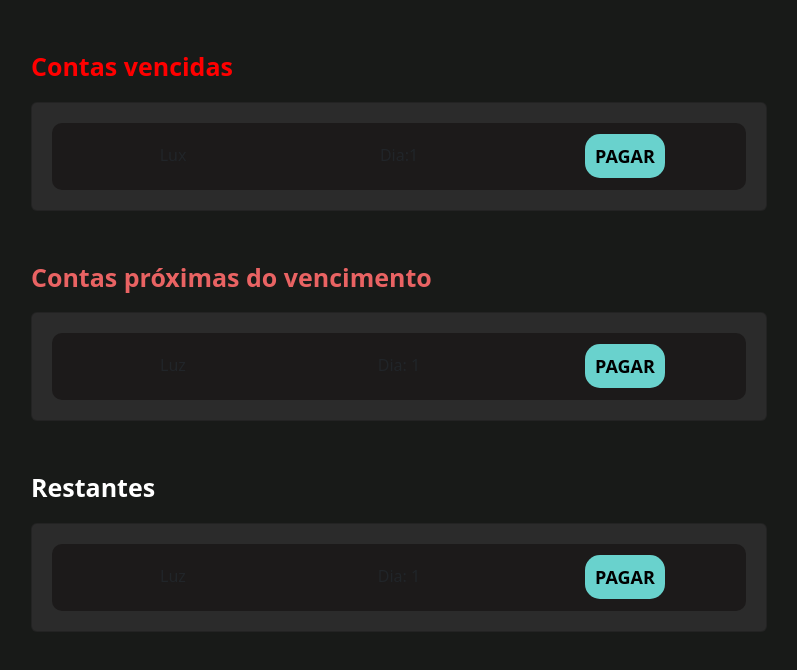
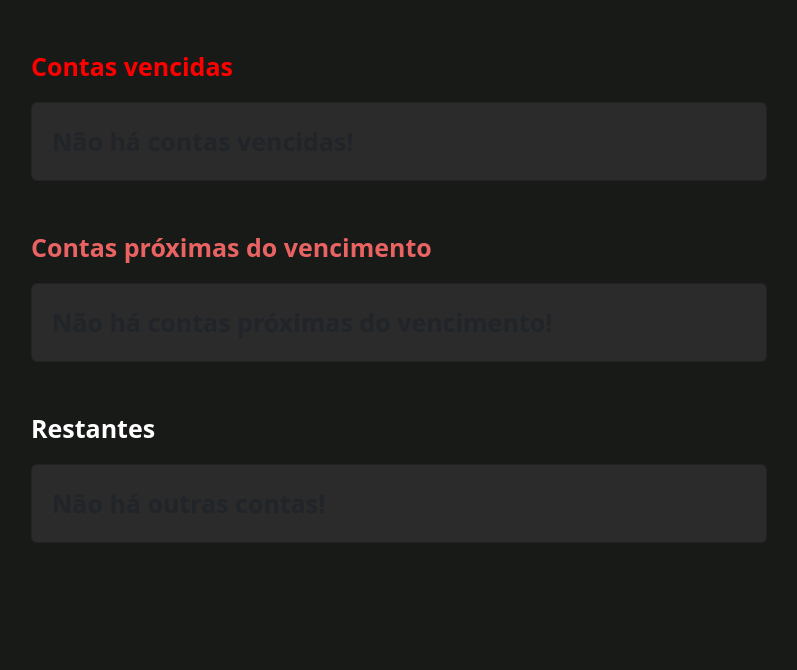
Before and after one commit to Maia1111/PSW_7.0_FINANCE_2023, a Django app: page /contas/ver_contas in a window 1280 px wide. Shown: the part 56-726 px from the top of the page, without its empty margins (51-848 px from the left). Run offline with Django 4.2, Linux system fonts and the light colour scheme; data comes from the database, SQL or seed files in the repository; both versions use the stored data as it was after the commit.

Commit message:
Concluido as mensagem na pagina ver contas

```diff
--- a/contas/templates/ver_contas.html
+++ b/contas/templates/ver_contas.html
@@ -30,14 +30,19 @@
             <div class="col-md-8">
                 <p class="fonte-destaque" style="color: red;">Contas vencidas</p>
                 <div class="card">
+                    {% if not contas_vencidas  %}
+                        <span class="fonte-destaque" > Não há contas vencidas!</span>
 
+                        {% else %}
+
+                            {% for  conta  in contas_vencidas  %}
                             <div class="linha-conta">
                                 <div class="row">
                                     <div class="col-md text-center">
-                                        Lux
+                                        {{conta}}
                                     </div>
                                     <div class="col-md text-center">
-                                        Dia:1
+                                        Dia:{{conta.dia_pagamento}}
                                     </div>
                                     <div class="col-md text-center">
                                         <a href="#" class="botao-principal">PAGAR</a>
@@ -45,26 +50,37 @@
                                 </div>
                             </div>
 
+                            {% endfor %}
+                    {% endif %}
+
+
+
                 </div>
                 <br>
                 <br>
                 <p class="fonte-destaque" style="color: #E96363;">Contas próximas do vencimento</p>
                 <div class="card">
+                        {% if  not contas_proximas_vencimento %}
+                            <span class="fonte-destaque" > Não há contas próximas do vencimento!</span>
 
+                        {% else %}
 
+                            {% for conta in contas_proximas_vencimento %}
                                 <div class="linha-conta">
                                     <div class="row">
                                         <div class="col-md text-center">
-                                        Luz
+                                            {{conta}}
                                         </div>
-                                    <div class="col-md text-center">
-                                        Dia: 1
+                                        <div  class="col-md text-center">
+                                            Dia:{{conta.dia_pagamento}}
                                         </div>
                                         <div class="col-md text-center">
                                             <a href="#" class="botao-principal">PAGAR</a>
                                         </div>
                                     </div>
                                 </div>
+                            {% endfor %}
+                        {% endif %}
 
 
 
@@ -74,20 +90,28 @@
                 <p class="fonte-destaque">Restantes</p>
                 <div class="card">
 
+                    {% if not outras_contas_pagar %}
+                        <span class="fonte-destaque" > Não há outras contas!</span>
+                    {% else %}
 
+                          {% for conta in  outras_contas_pagar %}
                           <div class="linha-conta">
                             <div class="row">
                                 <div class="col-md text-center">
-                                        Luz
+                                    {{conta}}
                                 </div>
                                 <div class="col-md text-center">
-                                        Dia: 1
+                                    Dia:{{conta.dia_pagamento}}
                                 </div>
                                 <div class="col-md text-center">
                                     <a href="#" class="botao-principal">PAGAR</a>
                                 </div>
                             </div>
                         </div>
+
+
+                          {% endfor %}
+                    {% endif %}
 
 
 
--- a/contas/views.py
+++ b/contas/views.py
@@ -47,11 +47,16 @@ def ver_contas(request):
     DIA_ATUAL = datetime.now().day
     contas = ContaPagar.objects.all()
     contas_pagas = ContaPaga.objects.filter(data_pagamento__month=MES_ATUAL).values('conta')
-    contas_vencidas = ContaPagar.objects.filter(dia_pagamento__lt=DIA_ATUAL).exclude(id__in=contas_pagas)
+    contas_vencidas = contas.filter(dia_pagamento__lt=DIA_ATUAL).exclude(id__in=contas_pagas)
+    contas_proximas_vencimento = contas.filter(dia_pagamento__lte=DIA_ATUAL+5).filter(dia_pagamento__gte=DIA_ATUAL).exclude(id__in=contas_pagas)
+    outras_contas_pagar = contas.exclude(id__in=contas_vencidas).exclude(id__in=contas_proximas_vencimento).exclude(id__in=contas_pagas)
+
+
     print(contas_vencidas)
+    print(outras_contas_pagar)
 
 
 
 
 
-    return render(request, 'ver_contas.html', {'contas': contas})
+    return render(request, 'ver_contas.html', {'contas': contas, 'contas_vencidas': contas_vencidas, 'contas_proximas_vencimento': contas_proximas_vencimento, 'outras_contas_pagar':outras_contas_pagar})
```
Also changed, not shown: db.sqlite3. Lines whose indentation alone changed are shown as unchanged.
